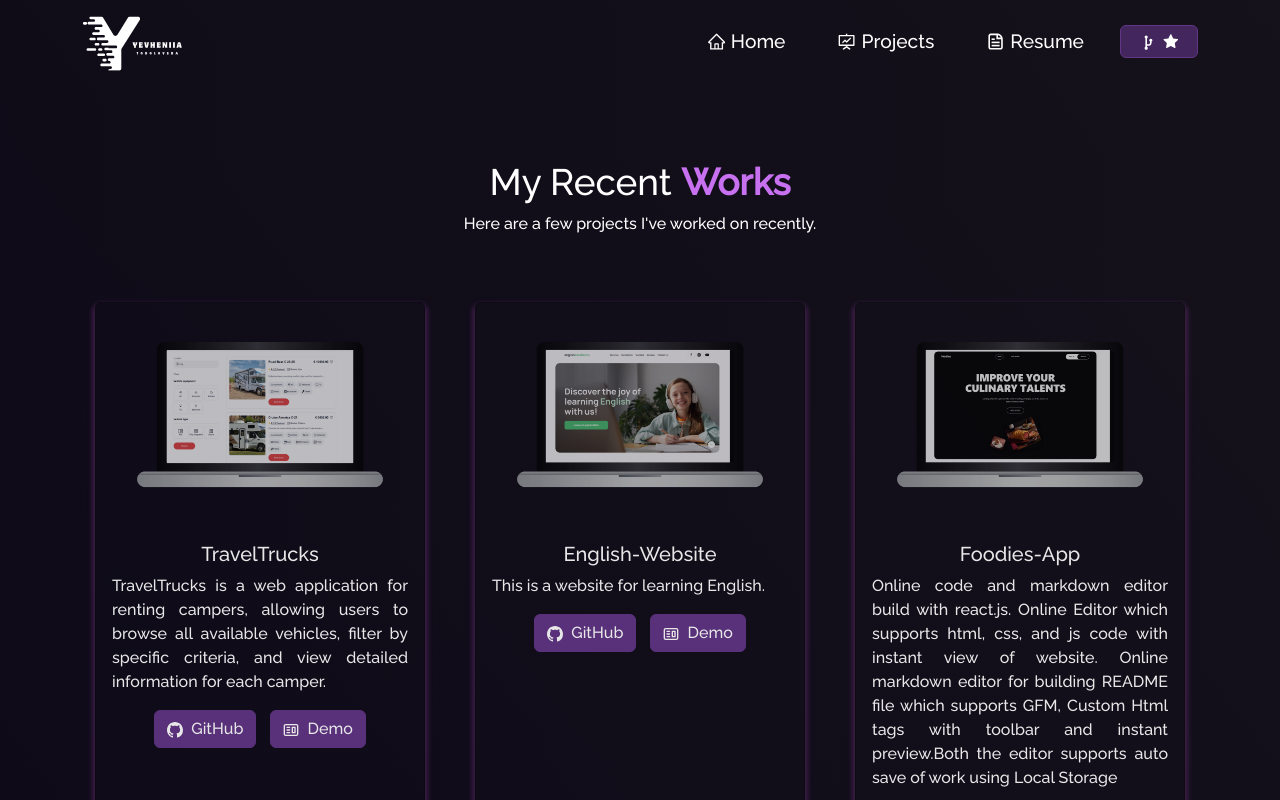
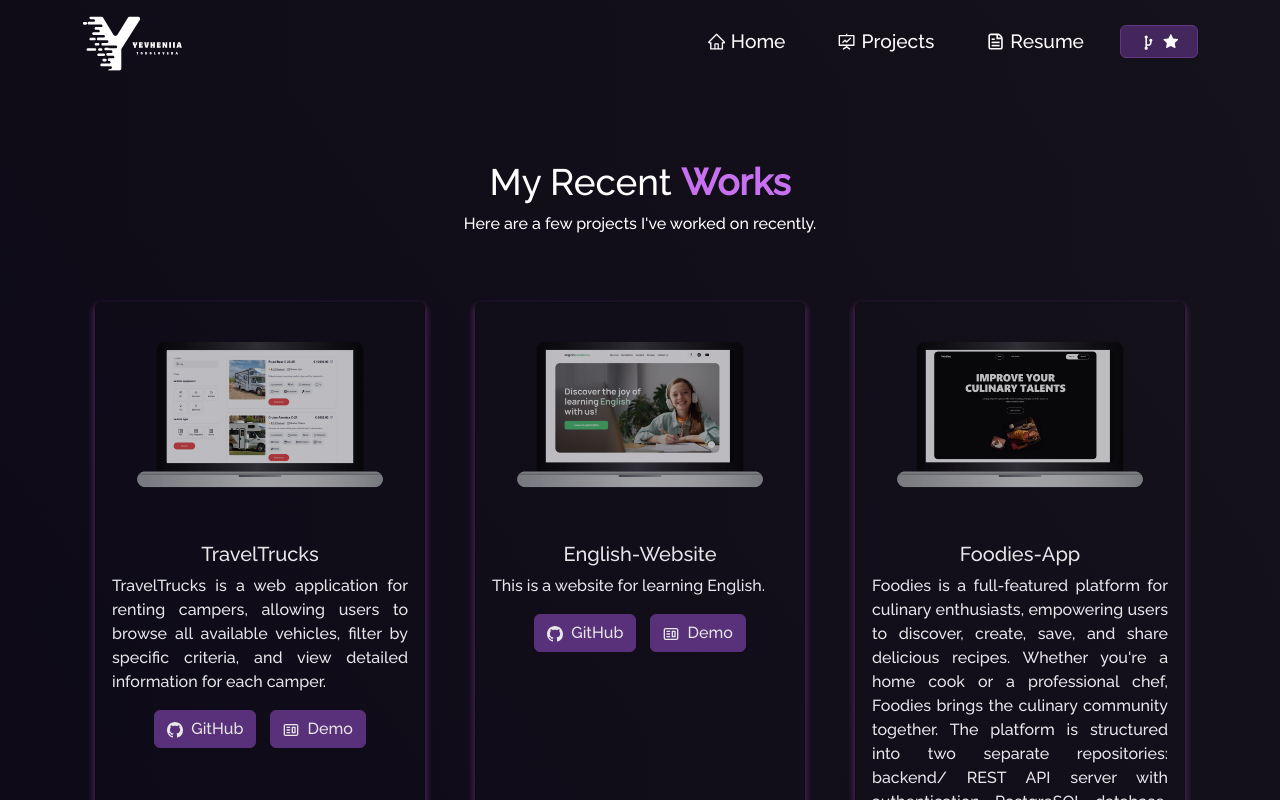
Before and after one commit to tobolovskaya/my-portfolio, a React (Create React App) app: page /projects in a window 1280 px wide. Shown: the top 800 px of the page. Built offline with nearby package versions, Linux system fonts and the light colour scheme.

Commit message:
Update Projects.js

```diff
--- a/src/components/Projects/Projects.js
+++ b/src/components/Projects/Projects.js
@@ -48,7 +48,10 @@ function Projects() {
               imgPath={foodies}
               isBlog={false}
               title="Foodies-App"
-              description="Online code and markdown editor build with react.js. Online Editor which supports html, css, and js code with instant view of website. Online markdown editor for building README file which supports GFM, Custom Html tags with toolbar and instant preview.Both the editor supports auto save of work using Local Storage"
+              description="Foodies is a full-featured platform for culinary enthusiasts, empowering users to discover, create, save, and share delicious recipes. Whether you're a home cook or a professional chef, Foodies brings the culinary community together.
+              The platform is structured into two separate repositories:
+backend/ REST API server with authentication, PostgreSQL database, and media uploads;
+frontend/ Modern SPA with intuitive UI, animations, and responsive design. "
               ghLink="https://github.com/tobolovskaya/foodies-app"
               demoLink="/"
             />
```
